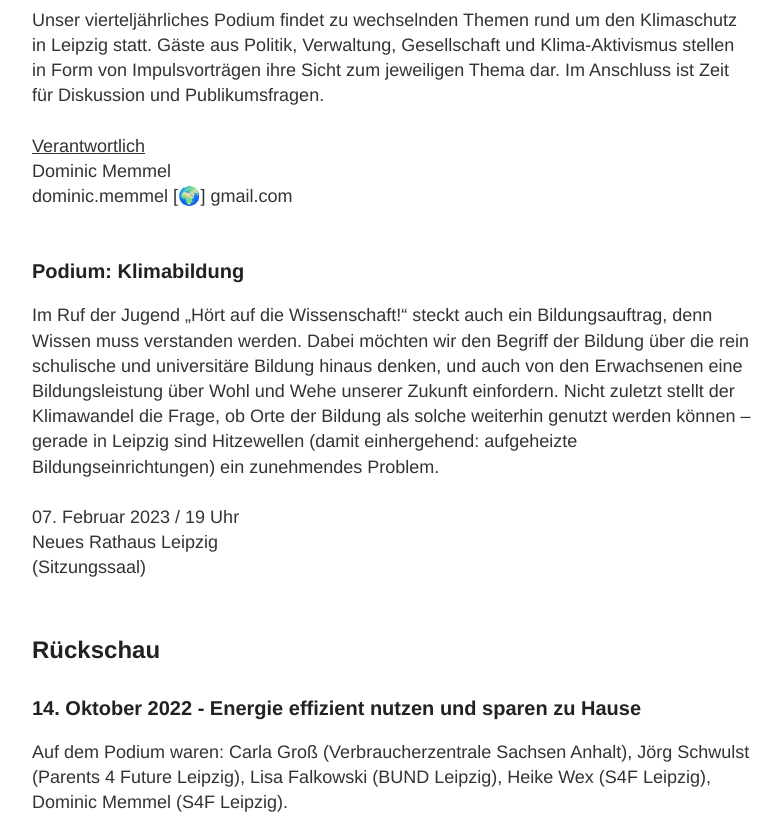
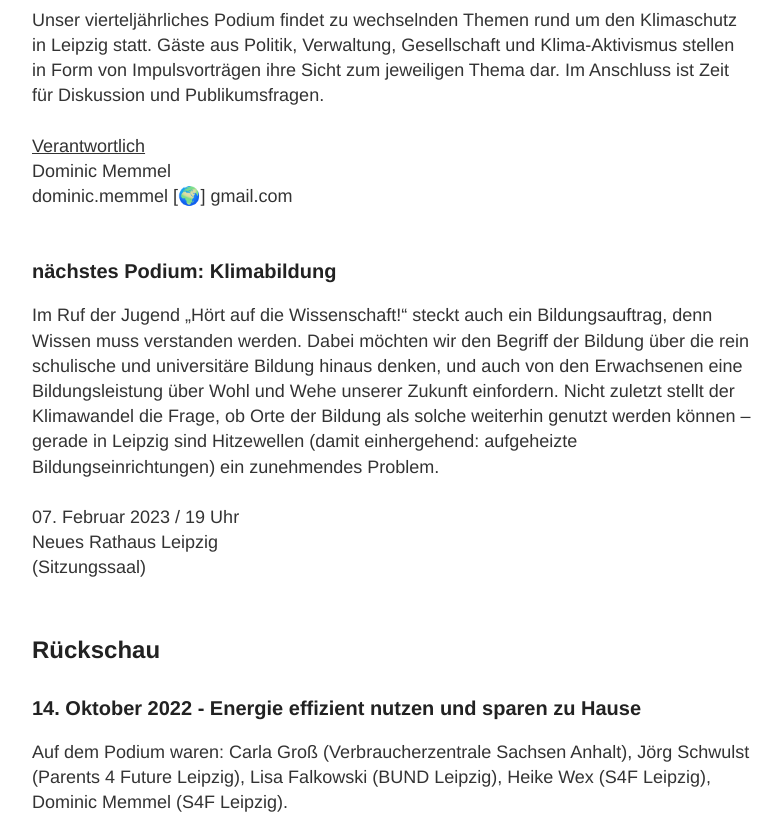
Before and after one commit to s4f-leipzig/s4f-leipzig.github.io, a Jekyll site: the page built from podium.html, in a window 1280 px wide and 900 px high, scrolled down 325 px, cut to the strip 0-836 px from the top of the window. Shown: the whole strip, without its empty margins (248-1030 px from the left). Built offline with Jekyll 4.4.1, drawn with Linux system fonts in a browser that asks for light colours.

Commit message:
Update podium.html

```diff
--- a/podium.html
+++ b/podium.html
@@ -9,7 +9,7 @@ Unser vierteljährliches Podium findet zu wechselnden Themen rund um den Klimasc
 <br>dominic.memmel [&#x1F30D;] gmail.com
 <br><br>
 
-<h3>Podium: Klimabildung</h3>
+<h3>nächstes Podium: Klimabildung</h3>
 Im Ruf der Jugend „Hört auf die Wissenschaft!“ steckt auch ein Bildungsauftrag, denn Wissen muss verstanden werden. Dabei möchten wir den Begriff der Bildung über die rein schulische und universitäre Bildung hinaus denken, und auch von den Erwachsenen eine Bildungsleistung über Wohl und Wehe unserer Zukunft einfordern. Nicht zuletzt stellt der Klimawandel die Frage, ob Orte der Bildung als solche weiterhin genutzt werden können – gerade in Leipzig sind Hitzewellen (damit einhergehend: aufgeheizte Bildungseinrichtungen) ein zunehmendes Problem.
 <br><br>
 07. Februar 2023 / 19 Uhr
```
